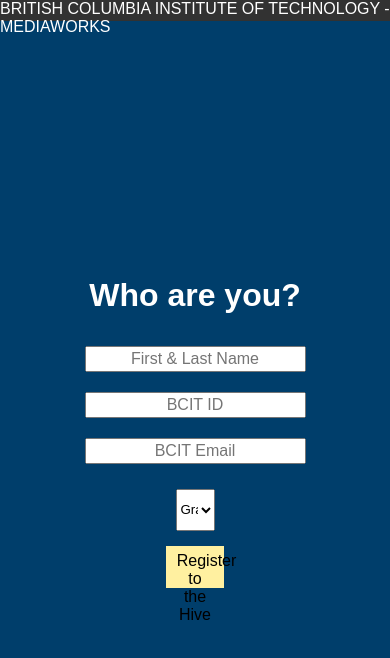
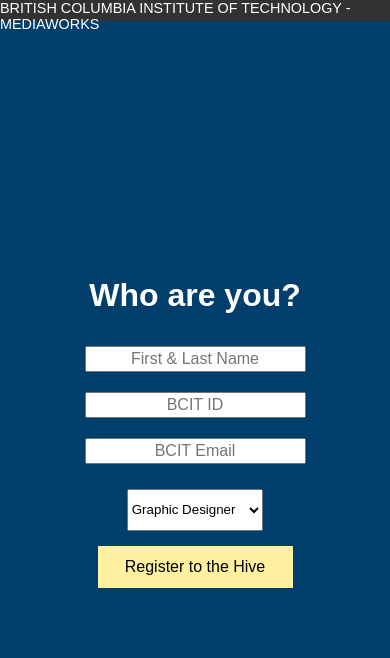
Before and after one commit to christianbondoc/mediaworks-webapp, a React (Create React App) app: page / in a window 390 px wide. Both pictures are taken after a click on the button "Register Now". Shown: the top 658 px of the page. Built offline with nearby package versions, Linux system fonts and the light colour scheme.

Commit message:
mobile friendly

```diff
--- a/src/App.js
+++ b/src/App.js
@@ -103,7 +103,7 @@ class App extends Component {
               <option value="Graphic Designer"> Graphic Designer </option>
               <option value="Web Designer"> Web Designer </option>
               <option value="Software Developer"> Software Developer </option>
-              <option value="Woodworker">Carpentry</option>
+              <option value="Carpentry">Carpentry</option>
               <option value="Metal Working">Metal Working</option>
             </select>
           <button className="searchBtn" onClick={this.testingDBinput}> Register to the Hive </button>
--- a/src/comp/styles/App.css
+++ b/src/comp/styles/App.css
@@ -141,4 +141,16 @@ body {
   background-color: #323232;
   color: #fff;
   text-align: left;
+  font-size: 90%;
 }
+
+/* Smartphones (portrait) ----------- */
+
+@media only screen and (max-width: 450px) {
+  .searchBtn, .mainBtn {
+    width: 50vw;
+  }
+  .positionB {
+    width: 35vw;
+  }
+}
```
